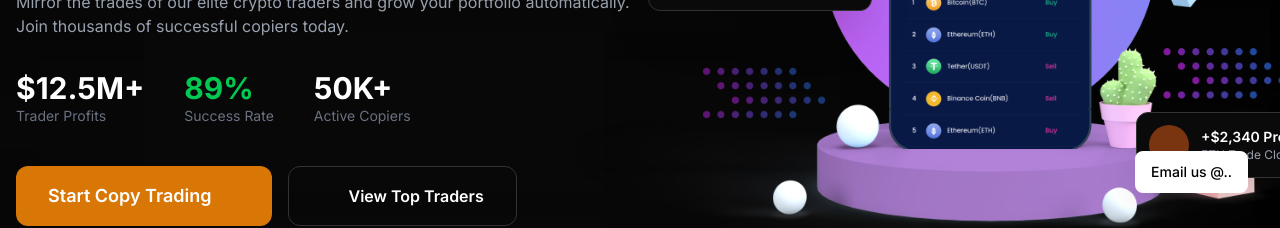
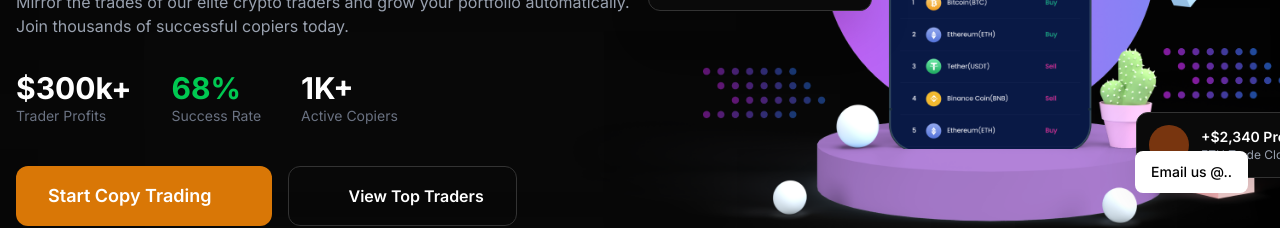
Before and after one commit to t858/cr-crypto, a Next.js app: page / in a window 1280 px wide. Shown: the part 575-803 px from the top of the page. Built offline with nearby package versions, Linux system fonts and the light colour scheme; no server answers; some icons are missing.

Commit message:
new update to content

```diff
--- a/src/app/components/home/hero/index.tsx
+++ b/src/app/components/home/hero/index.tsx
@@ -22,15 +22,15 @@ const Banner = () => {
 
                 <div className='flex items-center gap-10 mb-10 justify-center lg:justify-start'>
                   <div>
-                    <h3 className='text-white text-3xl font-bold'>$12.5M+</h3>
+                    <h3 className='text-white text-3xl font-bold'>$300k+</h3>
                     <p className='text-gray-500 text-sm'>Trader Profits</p>
                   </div>
                   <div>
-                    <h3 className='text-green-500 text-3xl font-bold'>89%</h3>
+                    <h3 className='text-green-500 text-3xl font-bold'>68%</h3>
                     <p className='text-gray-500 text-sm'>Success Rate</p>
                   </div>
                   <div>
-                    <h3 className='text-white text-3xl font-bold'>50K+</h3>
+                    <h3 className='text-white text-3xl font-bold'>1K+</h3>
                     <p className='text-gray-500 text-sm'>Active Copiers</p>
                   </div>
                 </div>
```
